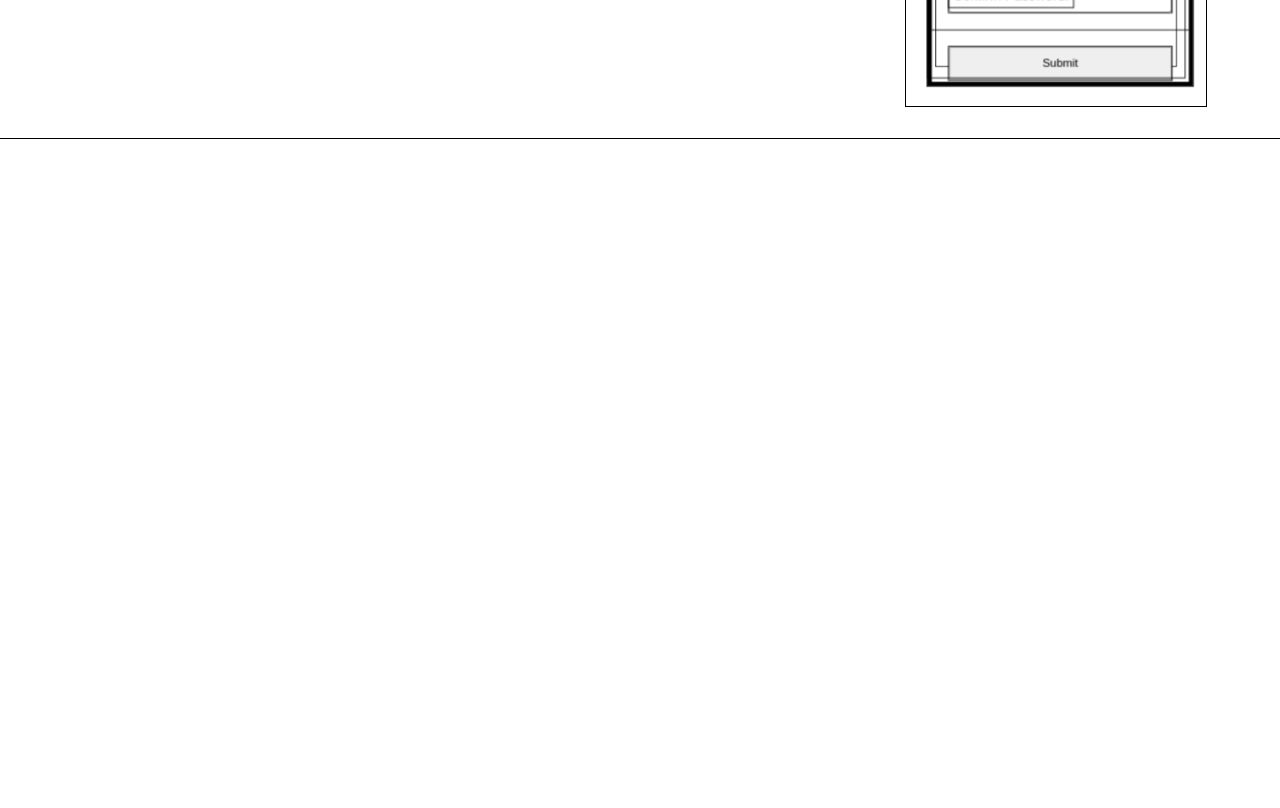
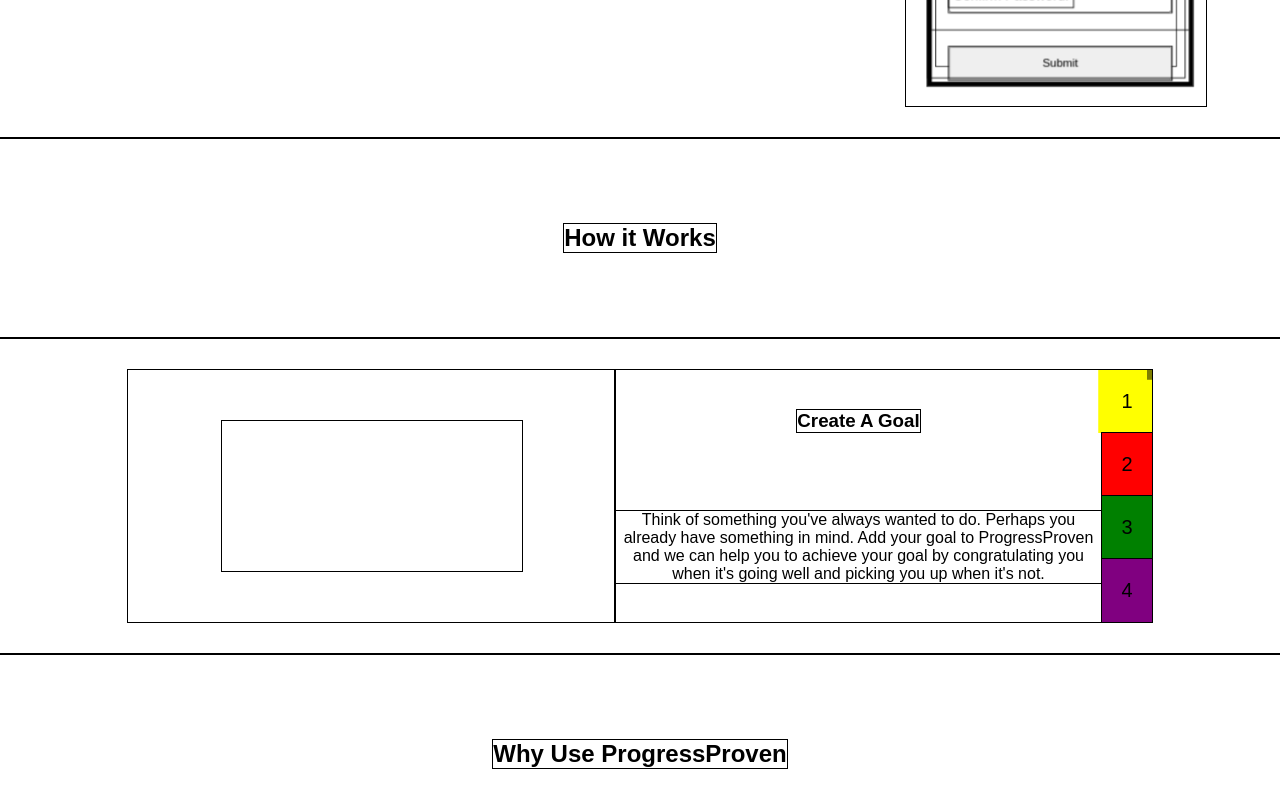
Before and after one commit to pmarshall111/ProgressProven-Front, a React (Create React App) app: page /welcome in a window 1280 px wide. Shown: the part 360-1168 px from the top of the page. Before the commit the page ends 800 px from the top, so only its background shows below. Built offline with nearby package versions, Linux system fonts and the light colour scheme.

Commit message:
Added how it works section to welcome

```diff
--- a/src/components/CompleteProfile.js
+++ b/src/components/CompleteProfile.js
@@ -8,16 +8,18 @@
     var button = document.querySelector(".complete-profile-container button");
     if (container.style["max-height"] === "50px") {
       container.style["max-height"] = "450px";
-      button.textContent = "SHOW";
+      button.textContent = "HIDE";
     } else {
       container.style["max-height"] = "50px";
-      button.textContent = "HIDE";
+      button.textContent = "SHOW";
     }
   }
 
   render() {
-    //page re-calculates page width when hiding complete profile info. This i becasuse the scrollbar appears
+    //page re-calculates page width when hiding complete profile info. This i becasuse the scrollbar appears.
+    //if need to fix, would need to add styls to fake-scrollbar container and also fake scrollbar
     return (
+      <div className="fake-scrollbar-container">
         <div className="complete-profile-container">
           <div className="title-banner">
             <h3>Your profile is not complete!</h3>
@@ -39,6 +41,8 @@
             </div>
           </div>
         </div>
+        <div className="fake-scrollbar" />
+      </div>
     );
   }
 }
--- a/src/components/HowItWorks.js
+++ b/src/components/HowItWorks.js
@@ -1,7 +1,85 @@
 import React, { Component } from "react";
 
-class HowItWorks extends Component {
+import HowItWorksContent from "./HowItWorksContent";
+
+import "../css/HowItWorks.css";
+
+export default class HowItWorks extends Component {
+  constructor(props) {
+    super(props);
+    this.state = {
+      step: 0
+    };
+
+    this.handleClick = this.handleClick.bind(this);
+    this.autoChangeTabs = this.autoChangeTabs.bind(this);
+    this.handleScroll = this.handleScroll.bind(this);
+  }
+
+  componentDidMount() {
+    document.addEventListener("scroll", this.handleScroll);
+  }
+
+  handleScroll(e) {
+    var scroll = document.documentElement.scrollTop;
+    if (scroll > 200) {
+      document.removeEventListener("scroll", this.handleScroll);
+      const steps = document.querySelectorAll(".step");
+      steps[0].classList.add("active-step");
+      console.log(this);
+      this.autoChangeTabs();
+    }
+  }
+
+  timeout = undefined;
+
+  autoChangeTabs() {
+    clearTimeout(this.timeout);
+
+    this.timeout = setTimeout(() => {
+      var nextStep = (this.state.step + 1) % 4;
+      this.changeClasses(this.state.step, nextStep);
+    }, 10000);
+  }
+
+  changeClasses(remove, add) {
+    const steps = document.querySelectorAll(".step");
+
+    steps[remove].classList.remove("active-step");
+
+    steps[add].classList.add("active-step");
+
+    this.setState({ step: add });
+    this.autoChangeTabs();
+  }
+
+  handleClick(e) {
+    const steps = document.querySelectorAll(".step");
+    const number = e.target.classList.toString().match(/\d+/) - 1;
+    if (number === this.state.step) return;
+
+    this.changeClasses(this.state.step, number);
+  }
+
   render() {
-    return <section className="howitworks-container" />;
+    return (
+      <div>
+        <section className="howitworks-content-container grid">
+          <HowItWorksContent step={this.state.step} />
+          <div className="step-1 step" onClick={this.handleClick}>
+            1
+          </div>
+          <div className="step-2 step" onClick={this.handleClick}>
+            2
+          </div>
+          <div className="step-3 step" onClick={this.handleClick}>
+            3
+          </div>
+          <div className="step-4 step" onClick={this.handleClick}>
+            4
+          </div>
+        </section>
+      </div>
+    );
   }
 }
--- /dev/null
+++ b/src/components/HowItWorksContent.js
@@ -0,0 +1,41 @@
+import React from "react";
+
+const HowItWorksContent = props => {
+  var title, content;
+  switch (props.step) {
+    case 0:
+      title = "Create A Goal";
+      content =
+        "Think of something you've always wanted to do. Perhaps you already have something in mind. Add your goal to ProgressProven and we can help you to achieve your goal by congratulating you when it's going well and picking you up when it's not.";
+      break;
+    case 1:
+      title = "Start Working Towards It";
+      content =
+        "Use ProgressProven to record the time your spend working towards your goals and let you know when you've hit your studying targets.";
+      break;
+    case 2:
+      title = "Earn Badges Based On Your Achievements";
+      content =
+        "Work hard and we'll give you a pat on the back! Complete your targets and earn badges of varying difficulties.";
+      break;
+    case 3:
+      title = "Look Back At Your Hard Work With Pride";
+      content =
+        "Using ProgressProven over time means we can show you how much time you've spent improving yourself and help you identify what times you work best and if you're slacking.";
+      break;
+  }
+
+  return (
+    <div className="howitworks-content grid">
+      <div className="steps-svg-container grid">
+        <svg />
+      </div>
+      <div className="steps-text-container grid">
+        <h3>{title}</h3>
+        <p>{content}</p>
+      </div>
+    </div>
+  );
+};
+
+export default HowItWorksContent;
--- /dev/null
+++ b/src/components/PageBreak.js
@@ -0,0 +1,13 @@
+import React from "react";
+
+import "../css/PageBreak.css";
+
+const PageBreak = props => {
+  return (
+    <div className="page-break grid">
+      <h2>{props.title}</h2>
+    </div>
+  );
+};
+
+export default PageBreak;
--- a/src/components/Welcome.js
+++ b/src/components/Welcome.js
@@ -1,5 +1,7 @@
 import React, { Component } from "react";
 import Auth from "./Auth";
+import PageBreak from "./PageBreak";
+import HowItWorks from "./HowItWorks";
 
 import "../css/Welcome.css";
 
@@ -14,15 +16,10 @@
           </div>
           <Auth />
         </div>
+        <PageBreak title="How it Works" />
+        <HowItWorks />
+        <PageBreak title="Why Use ProgressProven" />
       </section>
     );
   }
 }
-
-// <div className="square" id="sq1" />
-// <div className="square" id="sq2" />
-// <div className="square" id="sq3" />
-// <div className="square" id="sq4" />
-// <div className="square" id="sq5" />
-// <div className="square" id="sq6" />
-// <div className="square" id="sq7" />
--- /dev/null
+++ b/src/css/HowItWorks.css
@@ -0,0 +1,80 @@
+:root {
+}
+
+.howitworks-content-container {
+  padding: 2em 10vw;
+  grid-template-columns: 1fr 50px;
+  grid-template-rows: repeat(4, auto);
+}
+
+.step {
+  font-size: 20px;
+  padding: 1em 0;
+  position: relative;
+  text-align: center;
+  cursor: pointer;
+}
+
+.step:before {
+  content: "";
+  height: 100%;
+  background: inherit;
+  width: 15%;
+  position: absolute;
+  top: 0px;
+  left: 0px;
+  transition: all 0.3s;
+}
+
+.step:after {
+  content: "";
+  height: 100%;
+  width: 10%;
+  position: absolute;
+  top: 0px;
+  right: 0;
+  transition: all 0.75s;
+  transform: scaleY(0);
+  transform-origin: top;
+  transition-timing-function: linear;
+  background: rgba(0, 0, 0, 0.5);
+}
+
+.howitworks-content {
+  grid-area: 1 / 1 / span 4 / span 1;
+  grid-template-columns: 1fr 1fr;
+}
+
+.step-1 {
+  background: yellow;
+}
+
+.step-2 {
+  background: red;
+}
+
+.step-3 {
+  background: green;
+}
+
+.step-4 {
+  background: purple;
+}
+
+.active-step.step:before {
+  transform: translateX(-50%);
+}
+
+.active-step.step:after {
+  transition-duration: 20s;
+  transform: scaleY(1);
+  /* transition-timing-function: linear; */
+}
+
+.steps-svg-container {
+  place-items: center;
+}
+
+.steps-text-container {
+  place-items: center;
+}
--- /dev/null
+++ b/src/css/PageBreak.css
@@ -0,0 +1,5 @@
+.page-break {
+  width: 100%;
+  height: 200px;
+  place-items: center;
+}
```
Lines whose indentation alone changed are shown as unchanged.
